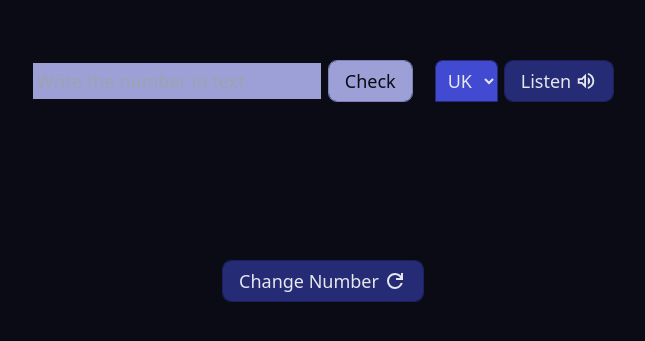
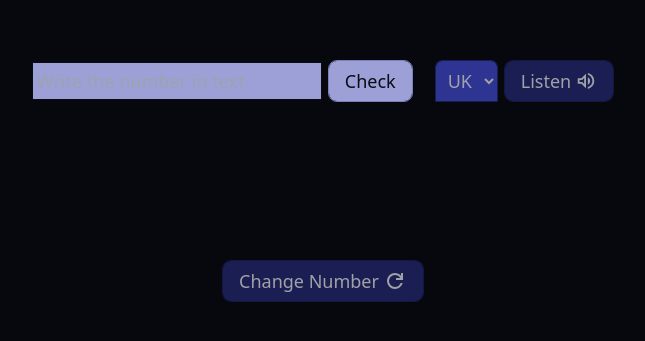
Before and after one commit to SanchezEnzo/NumsEN, a React (Vite) app: page / in a window 1280 px wide. Shown: the part 259-600 px from the top of the page, without its empty margins (317-962 px from the left). Built offline with nearby package versions, Linux system fonts and the light colour scheme.

Commit message:
add shadow to the window

```diff
--- a/src/App.tsx
+++ b/src/App.tsx
@@ -22,7 +22,7 @@ export default function App () {
 	const { changeLanguage, playAudio } = useLanguage({ number })
 
 	return (
-		<div className='h-screen w-full flex justify-center items-center flex-col gap-[10dvh] bg-background text-foreground'>
+		<div className='h-screen w-full flex justify-center items-center flex-col gap-[10dvh] bg-background  before:absolute before:inset-0 before:bg-black/30 before:shadow-[inset_0_0_50px_rgba(0,0,0,0.9)]'>
 			<div className=' max-h-56 relative inline-block'>
 				<NumberFlow
 					value={number}
@@ -32,7 +32,10 @@ export default function App () {
 						response === RESPONSE_STATE.INVALID
 							? 'animate-shakeHorizontal text-red-500'
 							: 'text-accent'
-					} ${response === RESPONSE_STATE.RIGHT && 'animate-shakeVertical text-green-500 '}`}
+					} ${
+						response === RESPONSE_STATE.RIGHT &&
+						'animate-shakeVertical text-green-500 '
+					}`}
 					spinTiming={{ duration: 500, easing: 'ease-in-out' }}
 					opacityTiming={{ duration: 350, easing: 'ease-out' }}
 					plugins={[continuous]}
@@ -67,7 +70,7 @@ export default function App () {
 				classButton='text-buttonText-secondary bg-secondary outline-outline-secondary flex items-center gap-1'
 			>
 				Change Number
-				<RefreshIcon/>
+				<RefreshIcon />
 			</Button>
 		</div>
 	)
@@ -80,3 +83,4 @@ export default function App () {
 //Todo: Botton sacar animaciones
 //Todo: Elegir formato de número
 //Todo: Add placeholder
+//Todo: Hover en los botenes y cursor pointer en el select
```
